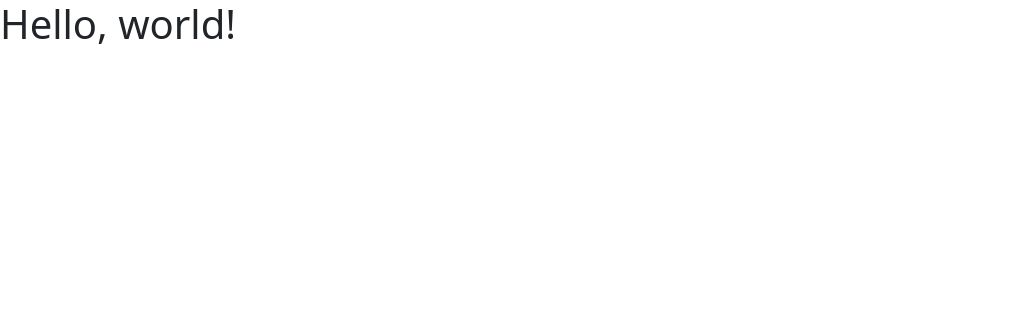
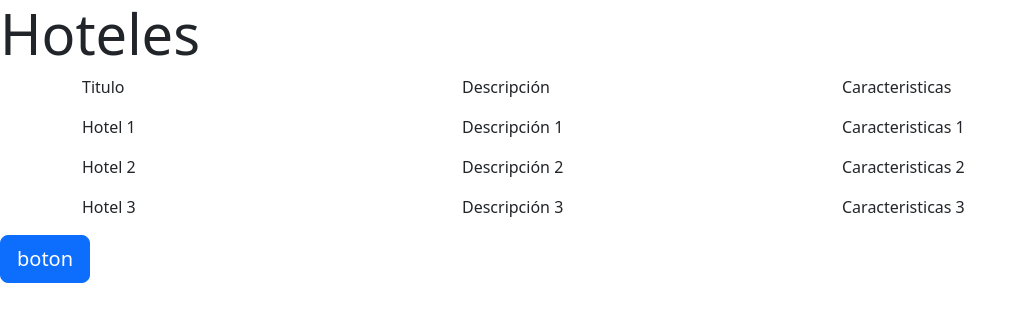
Before and after one commit to DIEGOROMERO04/guia-hoteles, a website: page index.html in a window 1280 px wide. Shown: the whole page, without its empty margins (0-1027 px from the left). Drawn offline with nearby package versions, Linux system fonts and the light colour scheme.

Commit message:
Guía práctica de grillas

```diff
--- a/index.html
+++ b/index.html
@@ -5,9 +5,42 @@
     <meta name="viewport" content="width=device-width, initial-scale=1">
     <title>Bootstrap demo</title>
     <link href="node_modules/bootstrap/dist/css/bootstrap.min.css" rel="stylesheet" >
+    <link rel="stylesheet" type="text/css" href="core.css" media="screen" />
+    <link rel="stylesheet" type="text/css" href="print.css" media="print" />
   </head>
   <body>
-    <h1>Hello, world!</h1>
+    <div class="jumbotron">
+        <h1 class="display-4">Hoteles</h1>
+    </div>
+
+    <div class="container" >
+        <div class="row">
+            <div class="col-sm">
+                <p>Titulo</p>
+                <p>Hotel 1</p>
+                <p>Hotel 2</p>
+                <p>Hotel 3</p>
+            </div>
+            <div class="col-sm">
+                <p>Descripción </p>
+                <p>Descripción 1</p>
+                <p>Descripción 2</p>
+                <p>Descripción 3</p>
+            </div>
+            <div class="col-sm">
+                <p>Caracteristicas</p>
+                <p>Caracteristicas 1</p>
+                <p>Caracteristicas 2</p>
+                <p>Caracteristicas 3</p>
+            </div>
+        </div>
+
+    </div>
+
+    <p class="lead">
+        <a class="btn btn-primary btn-lg" href="#" role="button">boton</a>
+    </p>
+
     <script src="node_modules/jquery/dist/jquery.min.js""></script>
     <script src="node_modules/popper.js/dist/popper.min.js"></script>
     <script src="node_modules/bootstrap/dist/js/bootstrap.min.js"></script>
```
